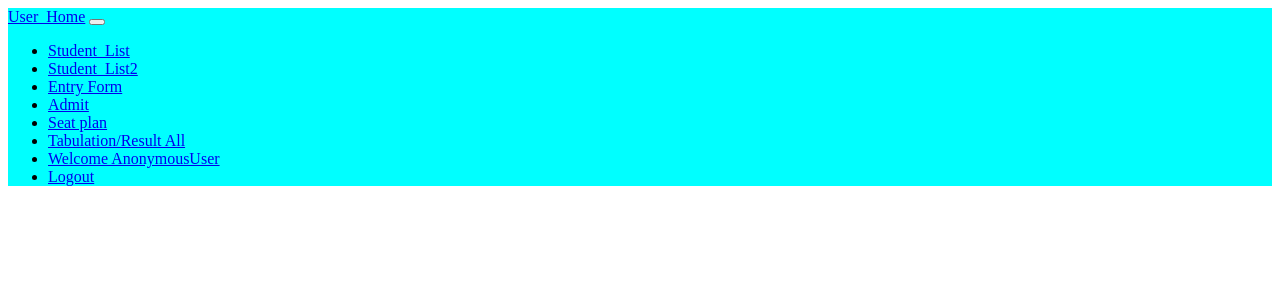
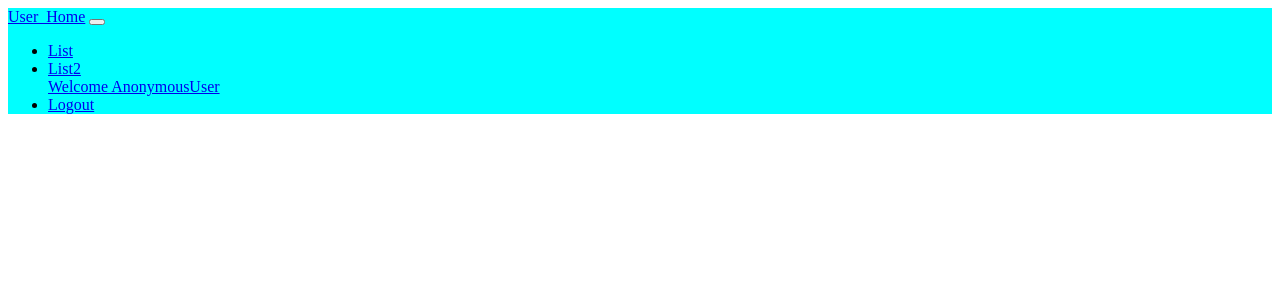
Before and after one commit to SyedZakirHossain/BugTracker_practice, a Django app: template templates/base.html in a window 1280 px wide. Shown: the top 300 px of the page. Run offline with Django 4.2, Linux system fonts and the light colour scheme; the template is opened without the code that fills it, so the values that code supplies are empty.

Commit message:
Update base.html

```diff
--- a/templates/base.html
+++ b/templates/base.html
@@ -21,24 +21,12 @@
             <ul class="navbar-nav me-auto mb-2 mb-lg-0">
 
               <li class="nav-item">
-                <a class="nav-link active" href="  ">Student_List</a>
+                <a class="nav-link active" href="  ">List</a>
               </li>
               <li class="nav-item">
-                <a class="nav-link active" href=" ">Student_List2</a>
+                <a class="nav-link active" href=" ">List2</a>
               </li>
-              <li class="nav-item">
-                <a class="nav-link active" href=" ">Entry Form</a>
-              </li>
-              <li class="nav-item">
-                <a class="nav-link active"  href=" ">Admit</a>
-              </li>
-              <li class="nav-item">
-                <a class="nav-link active"  href=" ">Seat plan</a>
-              </li>
-              <li class="nav-item">
-                <a class="nav-link active"  href=" ">Tabulation/Result All</a>
-              </li>
-              <li class="nav-item">
+
                 <a class="nav-link active"  href=" ">Welcome {{ request.user }}</a>
               </li>
               <li class="nav-item">
```
